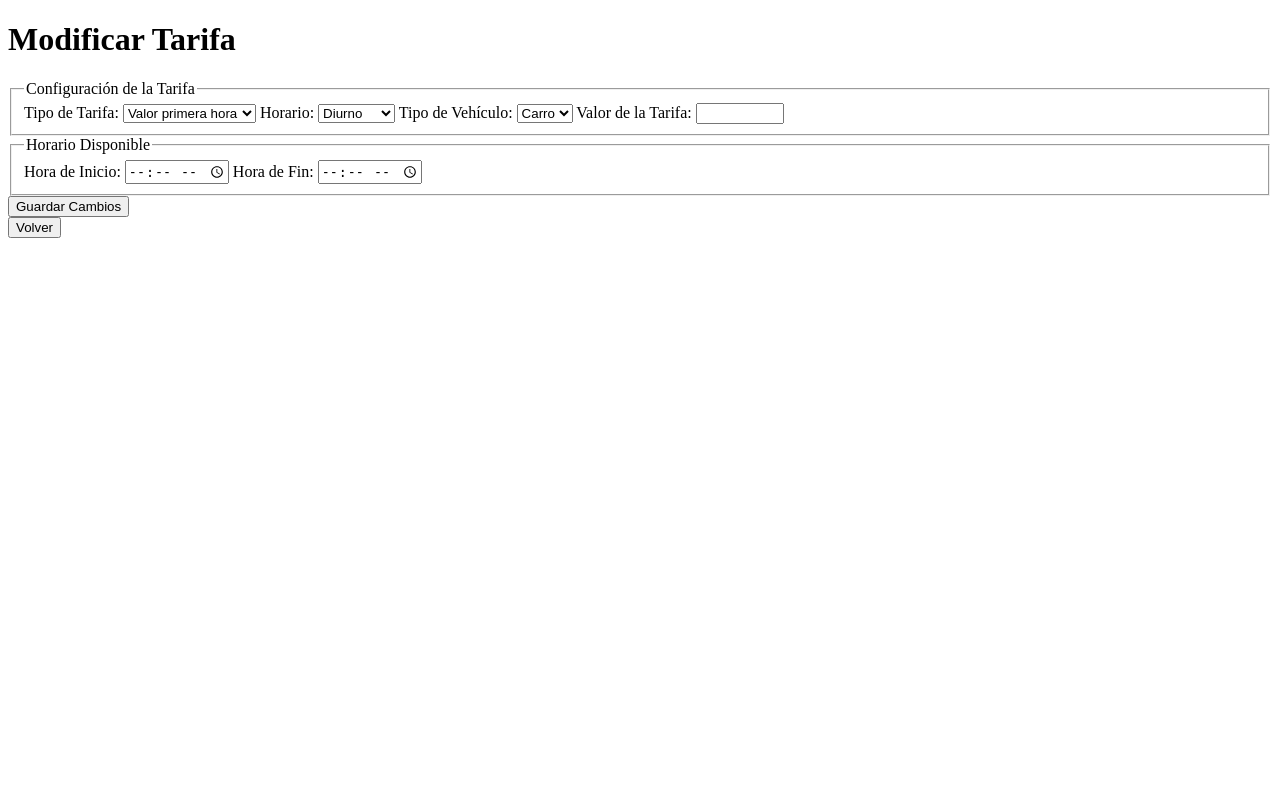
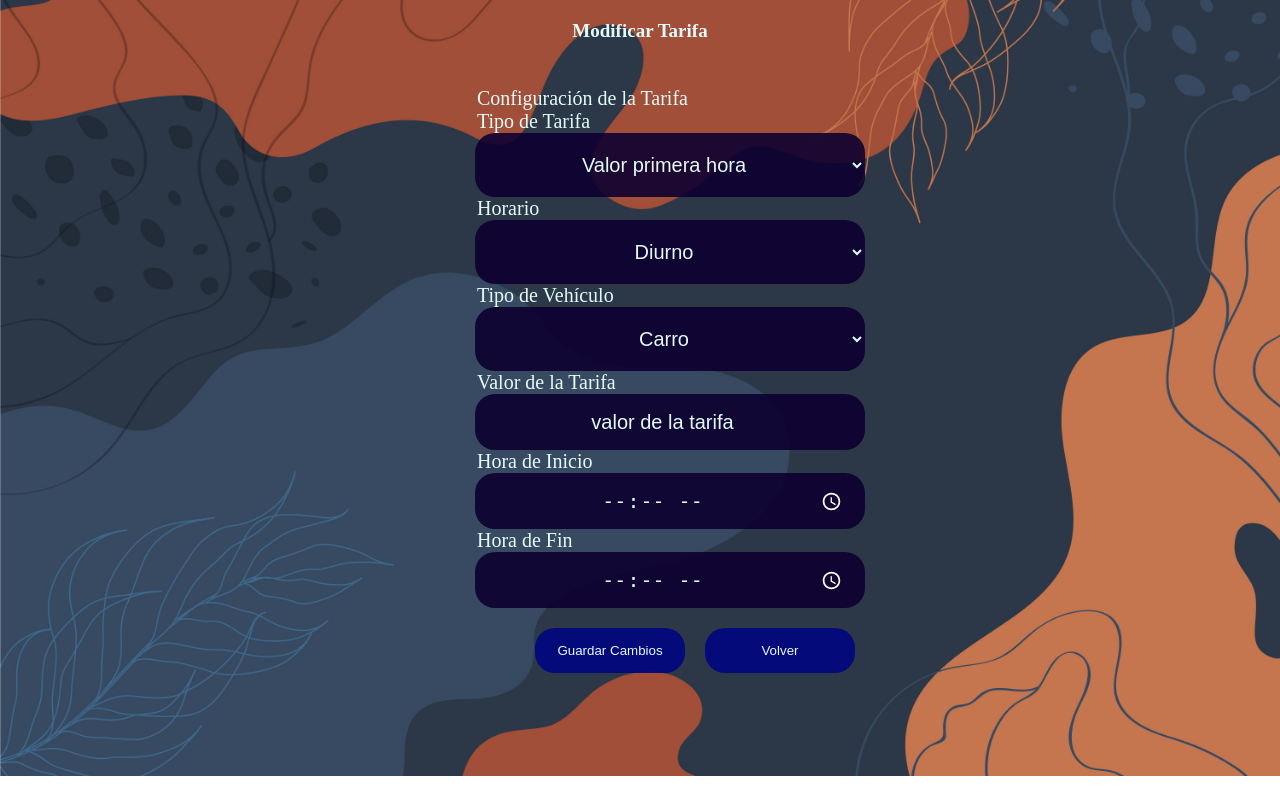
Before and after one commit to Berserk1550/Proyecto-Horus, a Flask app: template templates/modificar_tarifa.html in a window 1280 px wide. Run offline with Flask 3, Linux system fonts and the light colour scheme; the template is opened without the code that fills it, so the values that code supplies are empty; parts of the project's set-up code (start-up, migrations or seed data) failed here and were passed over.

Commit message:
cambios subidos de modificar tarifa

```diff
--- a/routes/r_usuarios.py
+++ b/routes/r_usuarios.py
@@ -8,7 +8,7 @@ def login():
 
     cedula = request.form["Usuario_C"]
 
-    if not re.fullmatch(r"\d{6,15}", cedula):
+    if not re.fullmatch(r"\d{6,10}", cedula):
 
         return render_template("inicio.html", msg="Formato de cédula inválido.")
 
--- /dev/null
+++ b/static/mofidicar_tarifa.css
@@ -0,0 +1,153 @@
+*{
+    box-sizing: border-box;
+    transition: all 0.8s;
+}
+
+::placeholder,
+::-moz-placeholder,
+::-webkit-input-placeholder {
+    color: inherit;
+    font-family: inherit;
+}
+
+figure {
+    margin: 0;
+    padding: 0;
+}
+
+figure img {
+    margin: 0;
+    padding: 0;
+    width: 0%;
+}
+
+html, body {
+    margin: 0;
+    padding: 0;
+
+}
+
+body{
+    background: url("../static/imagenes/fondo3.jpg") center center / cover no-repeat;
+    position : relative;
+}
+
+input[type="time"]::-webkit-calendar-picker-indicator {
+    filter: invert(1);
+    cursor: pointer;
+}
+
+
+
+
+#tlo{
+    font-size: 15px;
+    color: #e3fafa;
+    margin-left: 100px;
+}
+
+
+
+main#padre_ppal {
+    margin: auto;
+    align-items: center;
+    padding: 25px;
+    border-radius: 20px;
+    margin-left: 20%;
+}
+
+select{
+    background:rgba(14, 0, 48, 0.9);
+    color: #e3fafa;
+    text-align: center;
+    padding: 20px;
+    border-radius: 20px;
+    border: none;
+    width: 190px;
+}
+
+input{
+    background:rgba(14, 0, 48, 0.9);
+    color: #e3fafa;
+    padding: 20px;
+    border-radius: 20px;
+    height: 7vh;
+    width: 190px;
+    text-align: center;
+    border: none;
+}
+
+input#valor_tarifa{
+    width: 70%;
+}
+
+input::placeholder {
+    color: #e3fafa;
+    font-family: inherit;
+}
+
+legend{
+    color: #e3fafa;
+    gap: 18px;
+}
+
+button {
+    background: rgba(0, 6, 128, 0.9);
+    color: #e3fafa;
+    border-radius: 20px;
+    border: none;
+    margin-top: 20px;
+    padding: 15px;
+    width: 150px;
+    margin-left: 20px;
+}
+@media screen and (min-width: 1200px) {
+
+    main#padre_ppal {
+        align-items: center;
+        margin-left: 450px;
+    }
+
+    .con_contenido {
+        display: grid;
+        grid-template-columns: 1fr 2fr;
+        align-items: center;
+        gap: 20px;
+        margin-bottom: 20px;
+    }
+
+    input#valor_tarifa {
+        width: 50%;
+    }
+
+    input {
+        width: 50%;
+        font-size: 20px;
+        padding: 20px;
+        border-radius: 20px;
+    }
+
+    select {
+        width: 50%;
+        font-size: 20px;
+        padding: 20px;
+        border-radius: 20px;
+    }
+
+    legend {
+        font-size: 20px;
+    }
+
+    #tlo{
+        font-size: 19px;
+        text-align: center;   /* centra el texto dentro del h1 */
+        margin: 20px auto
+    }
+
+    #con_botones {
+        display: flex;
+        margin-left: 40px;
+    }
+
+
+}
--- a/templates/inicio.html
+++ b/templates/inicio.html
@@ -22,14 +22,13 @@
             id="Usuario_C"
             maxlength="10"
             minlength="10"
-            pattern="[0-9]{10}"
+            pattern="[0-9]{10,10}"
             title="Lo que estas escribiendo no son numeros"
             placeholder="Cédula de Ciudadanía"
             required
             inputmode="numeric"
             tabindex="2"
           />
-
         </div>
 
         <button href="" id="btn_Entrar">ENTRAR</button>
--- a/templates/modificar_tarifa.html
+++ b/templates/modificar_tarifa.html
@@ -3,56 +3,59 @@
 <head>
     <meta charset="UTF-8">
     <meta name="viewport" content="width=device-width, initial-scale=1.0">
-    <title>Modificar Tarifa</title>
+    <link rel="stylesheet" href="../static/mofidicar_tarifa.css">
 </head>
 <body>
 
-    <header>
-        <h1>Modificar Tarifa</h1>
-    </header>
+        <h1 id="tlo">Modificar Tarifa</h1>
 
-    <main>
-        <form action="/modificar_tarifa/{{ tarifa.id_tarifas }}" method="post">
+        <main id="padre_ppal">
+        <form action="/modificar_tarifa/{{ tarifa.id_tarifas }}" method="post" name="forma_modificar" id="forma_modificar">
 
-        <fieldset>
             <legend>Configuración de la Tarifa</legend>
 
-            <label for="tipo_tarifa">Tipo de Tarifa:</label>
+            <legend>Tipo de Tarifa</legend>
+            <div id="con_contenido">
                 <select id="tipo_tarifa" name="tipo_tarifa" required>
                 <option value="primera_hora" {% if tarifa.tipo_tarifa == 'primera_hora' %}selected{% endif %}>Valor primera hora</option>
                 <option value="hora_extra" {% if tarifa.tipo_tarifa == 'hora_extra' %}selected{% endif %}>Valor hora extra</option>
                 <option value="jornada" {% if tarifa.tipo_tarifa == 'jornada' %}selected{% endif %}>Valor jornada</option>
                 <option value="dia_completo" {% if tarifa.tipo_tarifa == 'dia_completo' %}selected{% endif %}>Valor día completo</option>
                 </select>
+            </div>
 
-            <label for="horario">Horario:</label>
+            <legend>Horario</legend>
+            <div id="con_contenido">
                 <select id="horario" name="horario" required>
                     <option value="diurno" {% if tarifa.horario == 'diurno' %}selected{% endif %}>Diurno</option>
                     <option value="nocturno" {% if tarifa.horario == 'nocturno' %}selected{% endif %}>Nocturno</option>
                 </select>
+            </div>
 
-            <label for="tipo_vehiculo">Tipo de Vehículo:</label>
+            <legend>Tipo de Vehículo</legend>
+            <div id="con_contenido">
                 <select id="tipo_vehiculo" name="tipo_vehiculo" required>
                 <option value="carro" {% if tarifa.tipo_vehiculo == 'carro' %}selected{% endif %}>Carro</option>
                 <option value="moto" {% if tarifa.tipo_vehiculo == 'moto' %}selected{% endif %}>Moto</option>
                 </select>
+            </div>
 
-            <label for="valor_tarifa">Valor de la Tarifa:</label>
+            <legend>Valor de la Tarifa</legend>
+            <div id="con_contenido">
                 <input
                 type="number"
                 id="valor_tarifa"
                 name="valor_tarifa"
                 min="0"
                 max="999999"
+                placeholder="valor de la tarifa"
                 value="{{ tarifa.valor_tarifa }}"
                 required
                 >
-        </fieldset>
+            </div>
 
-        <fieldset>
-            <legend>Horario Disponible</legend>
-
-            <label for="hora_inicio">Hora de Inicio:</label>
+            <legend>Hora de Inicio</legend>
+            <div id="con_contenido">
                 <input
                 type="time"
                 id="hora_inicio"
@@ -60,8 +63,10 @@
                 value="{{ tarifa.hora_inicio }}"
                 required
                 >
+            </div>
 
-            <label for="hora_fin">Hora de Fin:</label>
+            <legend>Hora de Fin</legend>
+            <div id="con_contenido">
                 <input
                 type="time"
                 id="hora_fin"
@@ -69,15 +74,15 @@
                 value="{{ tarifa.hora_fin }}"
                 required
                 >
-        </fieldset>
+            </div>
 
-        <button type="submit">Guardar Cambios</button>
-        </form>
-
-        <form action="/consultar_tarifas" method="get">
-            <button type="submit">Volver</button>
+            <div id="con_botones">
+                <button  id="guardar" type="submit">Guardar Cambios</button>
+                <button  id="volver"  type="submit">Volver</button>
+            </div>
         </form>
         </main>
 
+
 </body>
 </html>
--- a/templates/reg_portero.html
+++ b/templates/reg_portero.html
@@ -45,7 +45,7 @@
             minlength="6"
             name="apellidos"
             placeholder="Apellidos"
-            pattern="[a-zA-Z0-9]{6,21}"
+            pattern="[a-zA-Z0-9]{1,21}"
             required />
 
           </div>
```
Also changed, not shown: models/m_tarifa.py (+46 -34 lines), routes/r_tarifa.py (+9 -0 lines). Lines whose indentation alone changed are shown as unchanged.
